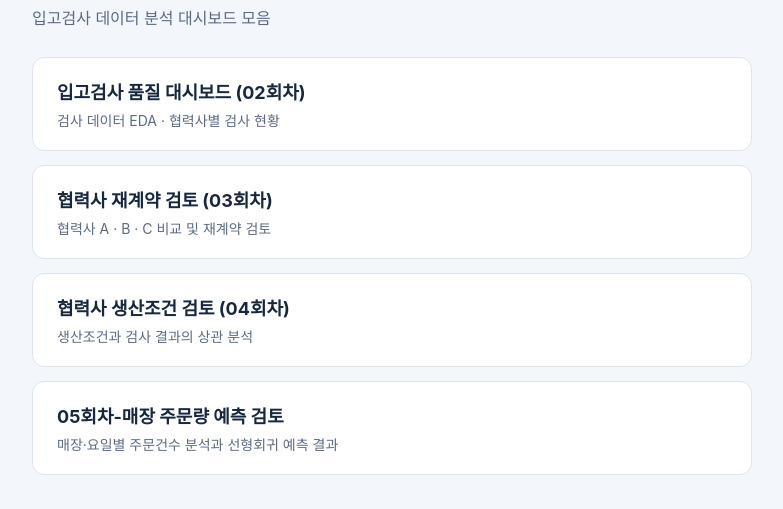
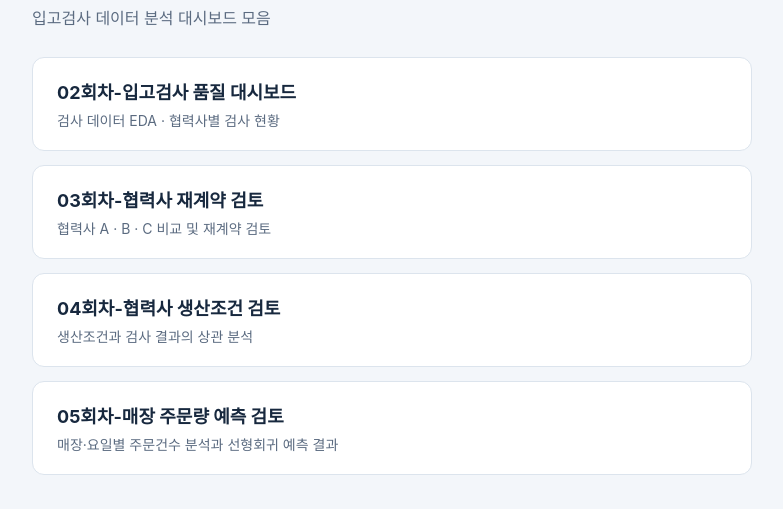
Before and after one commit to hyeonjijlee/project2-dashboard, a plain HTML site: page dashboard/index.html in a window 1280 px wide. Shown: the part 91-600 px from the top of the page, without its empty margins (248-1031 px from the left). Drawn offline with Linux system fonts and the light colour scheme.

Commit message:
Unify dashboard list titles as NN회차-제목
Co-Authored-By: Claude Sonnet 5.5 <noreply@anthropic.com>

```diff
--- a/dashboard/index.html
+++ b/dashboard/index.html
@@ -19,9 +19,9 @@ a.card span{color:#5b6b80;font-size:14px}
 <main>
 <h1>대시보드 목록</h1>
 <p class="sub">입고검사 데이터 분석 대시보드 모음</p>
-<a class="card" href="inspection-eda/inspection_dashboard.html"><h2>입고검사 품질 대시보드 (02회차)</h2><span>검사 데이터 EDA · 협력사별 검사 현황</span></a>
-<a class="card" href="supplier-review/supplier_review.html"><h2>협력사 재계약 검토 (03회차)</h2><span>협력사 A · B · C 비교 및 재계약 검토</span></a>
-<a class="card" href="correlation/correlation_dashboard.html"><h2>협력사 생산조건 검토 (04회차)</h2><span>생산조건과 검사 결과의 상관 분석</span></a>
+<a class="card" href="inspection-eda/inspection_dashboard.html"><h2>02회차-입고검사 품질 대시보드</h2><span>검사 데이터 EDA · 협력사별 검사 현황</span></a>
+<a class="card" href="supplier-review/supplier_review.html"><h2>03회차-협력사 재계약 검토</h2><span>협력사 A · B · C 비교 및 재계약 검토</span></a>
+<a class="card" href="correlation/correlation_dashboard.html"><h2>04회차-협력사 생산조건 검토</h2><span>생산조건과 검사 결과의 상관 분석</span></a>
 <a class="card" href="order-forecast/orders_dashboard.html"><h2>05회차-매장 주문량 예측 검토</h2><span>매장·요일별 주문건수 분석과 선형회귀 예측 결과</span></a>
 </main>
 </body>
```
